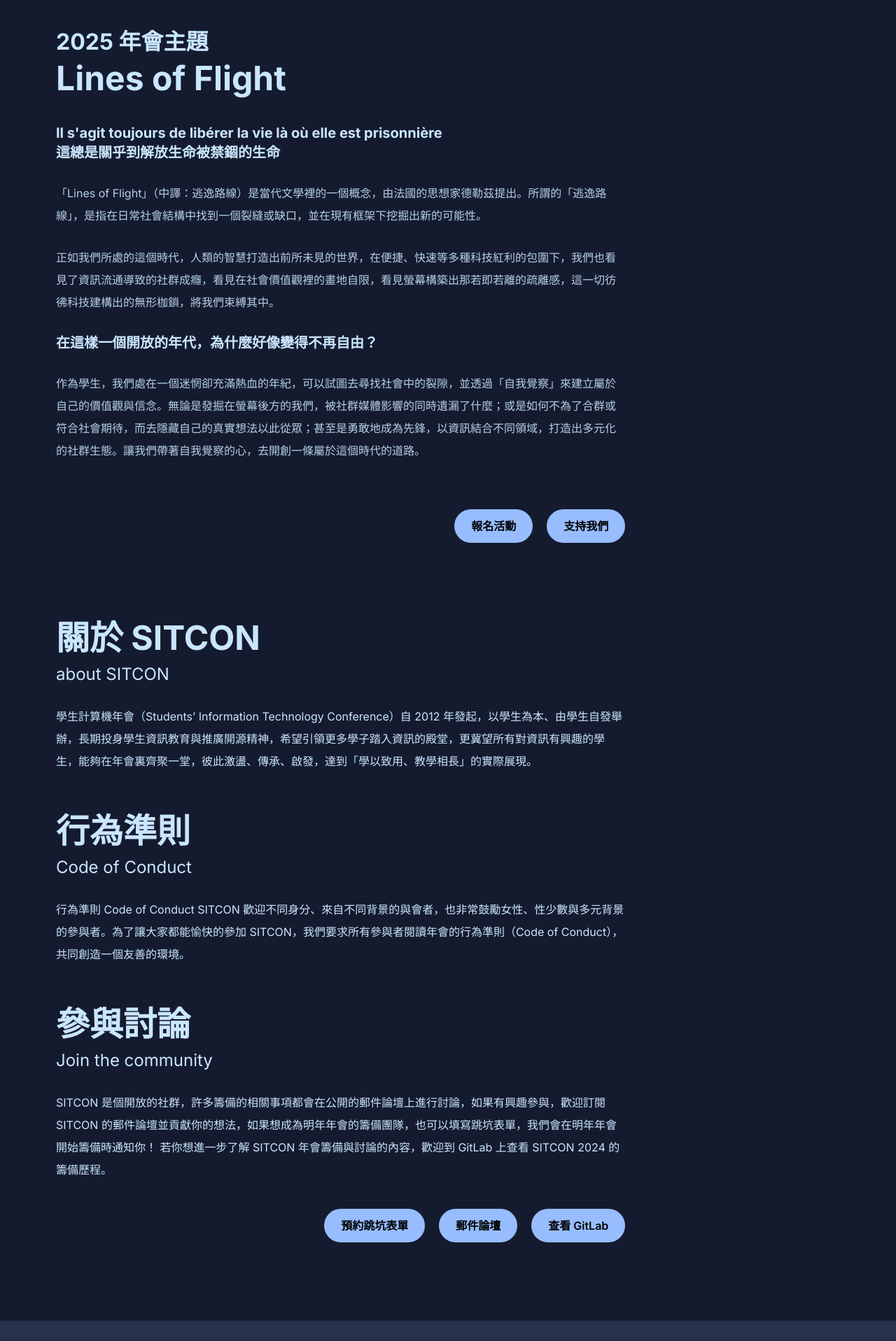
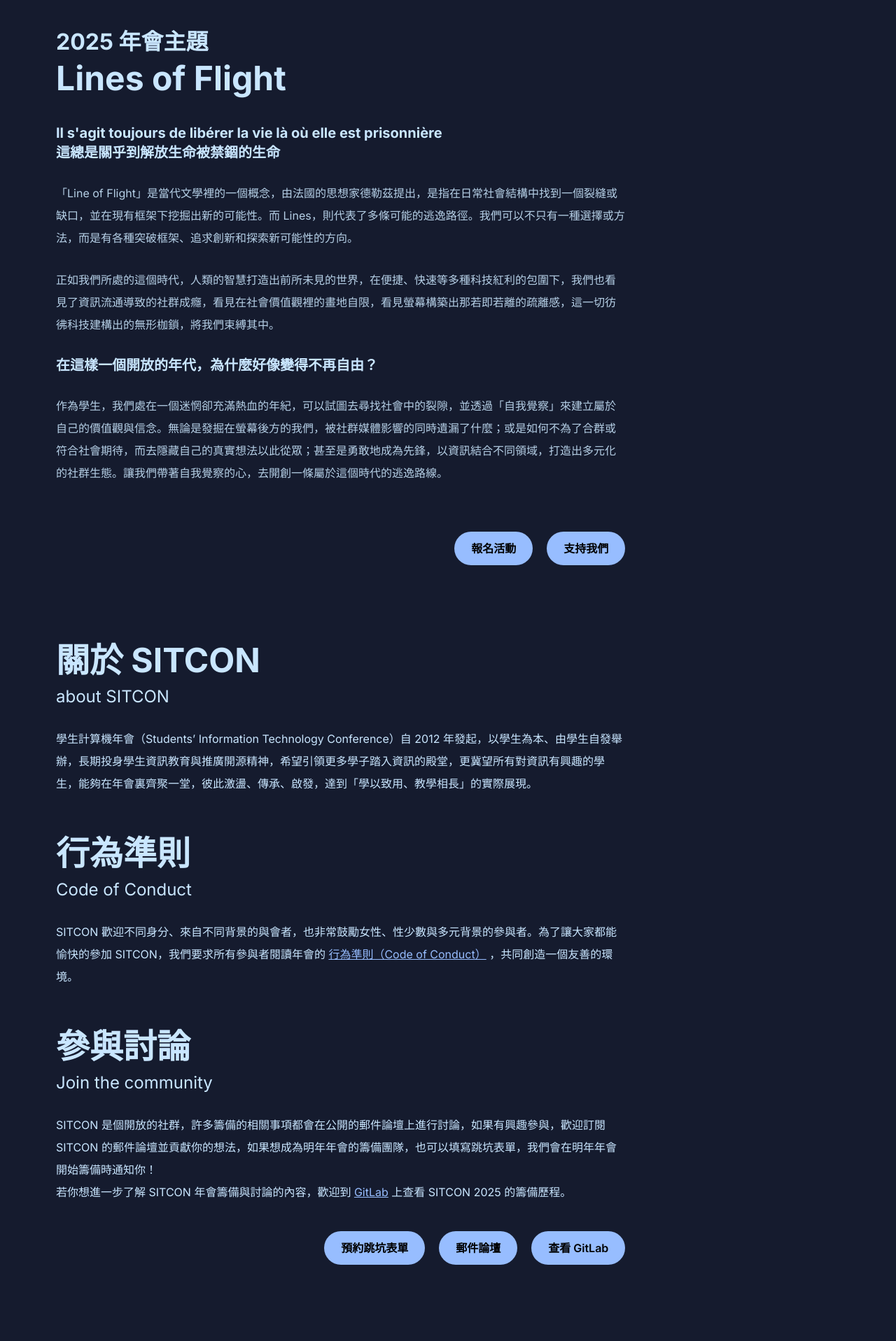
Before and after one commit to skyhong2002/2025, a Next.js app: page / in a window 1280 px wide. Shown: the part 1236-3153 px from the top of the page at 70% size. Built offline with nearby package versions, Linux system fonts and the light colour scheme.

Commit message:
chore: edit and improve the wording in the document

```diff
--- a/app/(website)/(home)/page.tsx
+++ b/app/(website)/(home)/page.tsx
@@ -1,5 +1,6 @@
 import { ReactNode } from "react";
 import heroImage from "./_assets/hero.png";
+import Link from "next/link";
 
 export default function Page() {
   return (
@@ -26,8 +27,9 @@
             <br /> 這總是關乎到解放生命被禁錮的生命
           </p>
           <p className="brightness-90">
-            「Lines of
-            Flight」（中譯：逃逸路線）是當代文學裡的一個概念，由法國的思想家德勒茲提出。所謂的「逃逸路線」，是指在日常社會結構中找到一個裂縫或缺口，並在現有框架下挖掘出新的可能性。
+            「Line of
+            Flight」是當代文學裡的一個概念，由法國的思想家德勒茲提出，是指在日常社會結構中找到一個裂縫或缺口，並在現有框架下挖掘出新的可能性。而
+            Lines，則代表了多條可能的逃逸路徑。我們可以不只有一種選擇或方法，而是有各種突破框架、追求創新和探索新可能性的方向。
           </p>
           <p className="brightness-90">
             正如我們所處的這個時代，人類的智慧打造出前所未見的世界，在便捷、快速等多種科技紅利的包圍下，我們也看見了資訊流通導致的社群成癮，看見在社會價值觀裡的畫地自限，看見螢幕構築出那若即若離的疏離感，這一切彷彿科技建構出的無形枷鎖，將我們束縛其中。
@@ -36,7 +38,7 @@
             在這樣一個開放的年代，為什麼好像變得不再自由？
           </p>
           <p className="brightness-90">
-            作為學生，我們處在一個迷惘卻充滿熱血的年紀，可以試圖去尋找社會中的裂隙，並透過「自我覺察」來建立屬於自己的價值觀與信念。無論是發掘在螢幕後方的我們，被社群媒體影響的同時遺漏了什麼；或是如何不為了合群或符合社會期待，而去隱藏自己的真實想法以此從眾；甚至是勇敢地成為先鋒，以資訊結合不同領域，打造出多元化的社群生態。讓我們帶著自我覺察的心，去開創一條屬於這個時代的道路。
+            作為學生，我們處在一個迷惘卻充滿熱血的年紀，可以試圖去尋找社會中的裂隙，並透過「自我覺察」來建立屬於自己的價值觀與信念。無論是發掘在螢幕後方的我們，被社群媒體影響的同時遺漏了什麼；或是如何不為了合群或符合社會期待，而去隱藏自己的真實想法以此從眾；甚至是勇敢地成為先鋒，以資訊結合不同領域，打造出多元化的社群生態。讓我們帶著自我覺察的心，去開創一條屬於這個時代的逃逸路線。
           </p>
           <div className="my-10 flex justify-end gap-5">
             <Button link="tickets" text="報名活動" />
@@ -57,10 +59,17 @@
           </Section>
           <Section title="行為準則" subtitle="Code of Conduct">
             <p>
-              行為準則 Code of Conduct SITCON
+              SITCON
               歡迎不同身分、來自不同背景的與會者，也非常鼓勵女性、性少數與多元背景的參與者。為了讓大家都能愉快的參加
-              SITCON，我們要求所有參與者閱讀年會的行為準則（Code of
-              Conduct），共同創造一個友善的環境。
+              SITCON，我們要求所有參與者閱讀年會的{" "}
+              <Link
+                target="_blank"
+                href="https://sitcon.org/code-of-conduct/"
+                className="link"
+              >
+                行為準則（Code of Conduct）
+              </Link>{" "}
+              ，共同創造一個友善的環境。
             </p>
           </Section>
           <Section title="參與討論" subtitle="Join the community">
@@ -69,8 +78,16 @@
               是個開放的社群，許多籌備的相關事項都會在公開的郵件論壇上進行討論，如果有興趣參與，歡迎訂閱
               SITCON
               的郵件論壇並貢獻你的想法，如果想成為明年年會的籌備團隊，也可以填寫跳坑表單，我們會在明年年會開始籌備時通知你！
-              若你想進一步了解 SITCON 年會籌備與討論的內容，歡迎到 GitLab 上查看
-              SITCON 2024 的籌備歷程。
+            </p>
+            <p>
+              若你想進一步了解 SITCON 年會籌備與討論的內容，歡迎到{" "}
+              <Link
+                href={"https://gitlab.com/sitcon-tw/2025/board/-/boards"}
+                className="link"
+              >
+                GitLab
+              </Link>{" "}
+              上查看 SITCON 2025 的籌備歷程。
             </p>
           </Section>
         </div>
```
